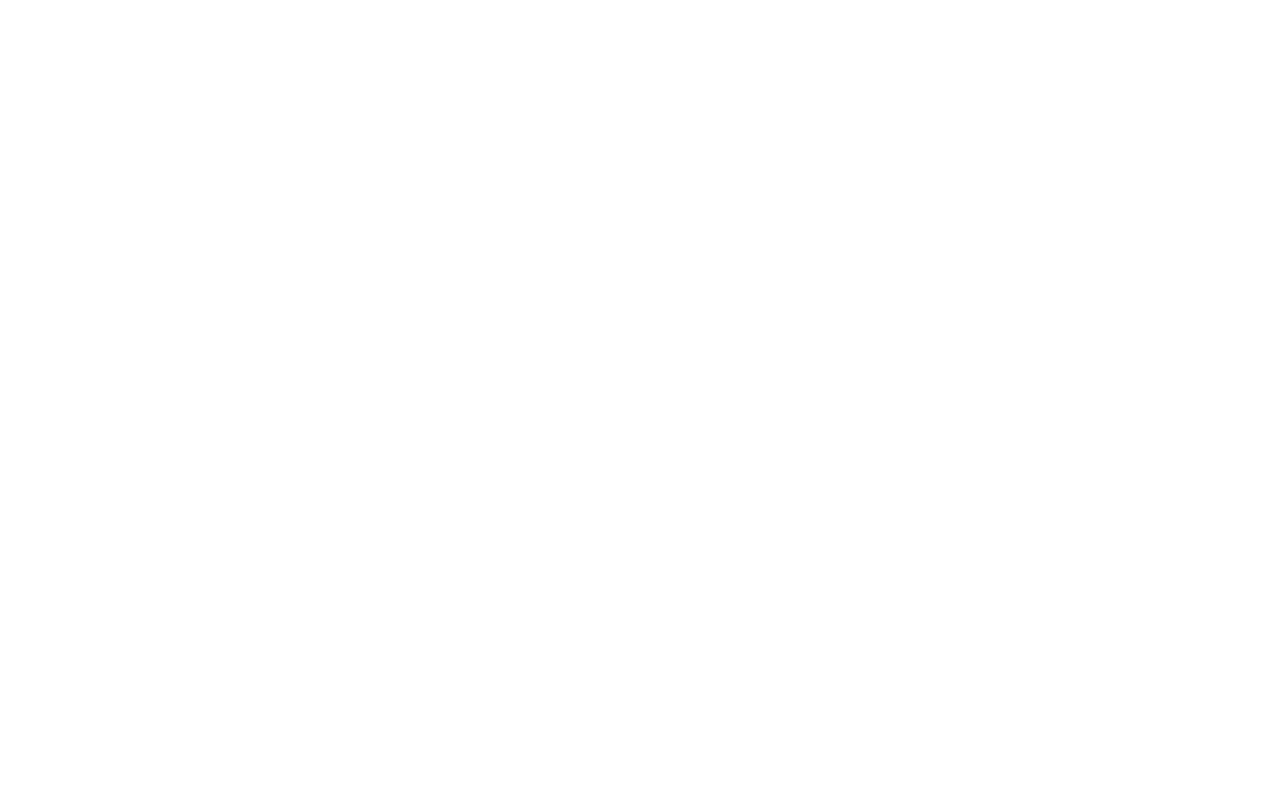
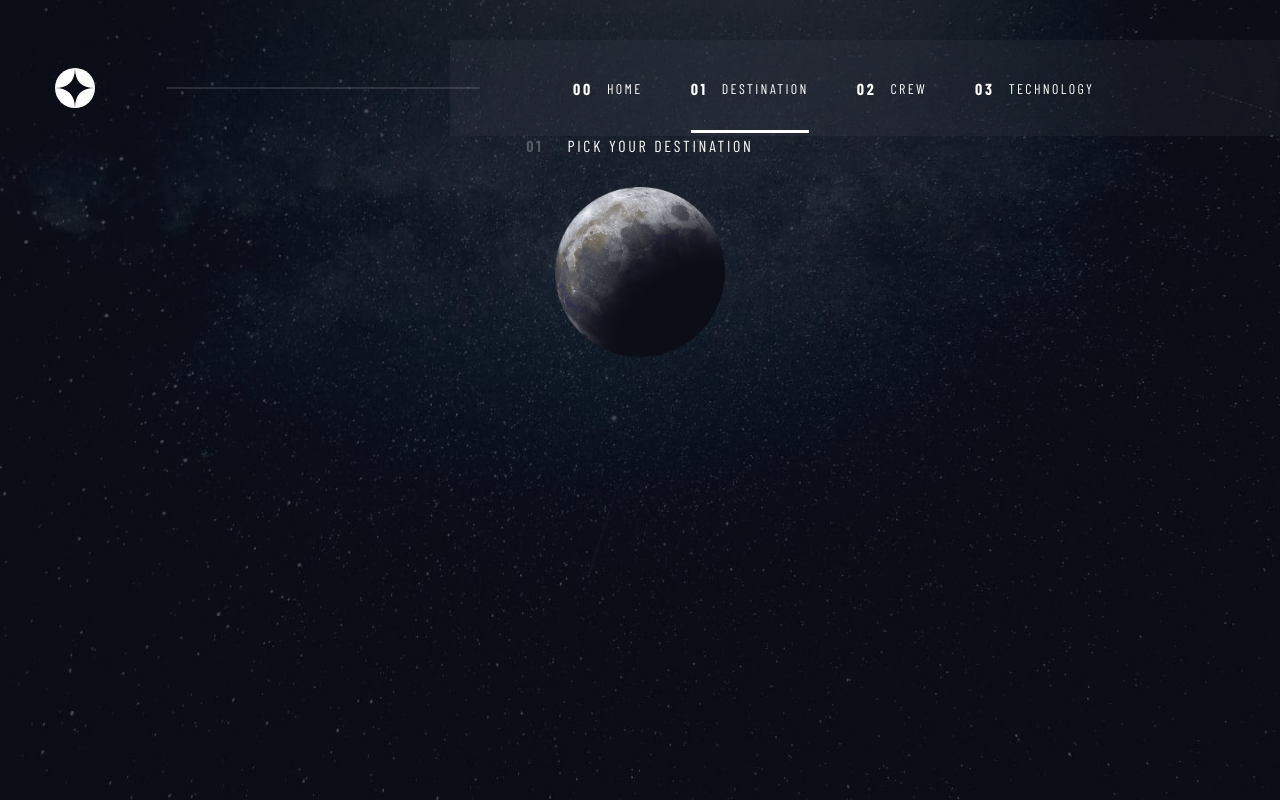
Before and after one commit to Inithar/Space-Tourism, a React (Create React App) app: page /destination/moon in a window 1280 px wide. Before the commit this address had no page. Built offline with nearby package versions, Linux system fonts and the light colour scheme; a web font is replaced by a local one.

Commit message:
added useCurrentLocation hook and logic to destination page

```diff
--- a/src/App.tsx
+++ b/src/App.tsx
@@ -17,7 +17,7 @@
       <Routes>
         <Route element={<MainLayout />}>
           <Route index element={<Home />} />
-          <Route path="destination" element={<Destination />} />
+          <Route path="destination/:place" element={<Destination />} />
           <Route path="crew" element={<Crew />} />
           <Route path="technology" element={<Technology />} />
         </Route>
--- /dev/null
+++ b/src/components/header/Header.styles.tsx
@@ -0,0 +1,19 @@
+import styled from 'styled-components';
+
+export const Text = styled.h1`
+  margin: 0;
+  text-align: center;
+  font-family: 'Barlow Condensed';
+  font-size: 16px;
+  line-height: 19px;
+  letter-spacing: 2.7px;
+  text-transform: uppercase;
+  font-weight: 400;
+  color: ${({ theme }) => theme.pureWhiteColor};
+`;
+
+export const Number = styled.span`
+  margin-right: 18px;
+  font-weight: 700;
+  opacity: 0.25;
+`;
--- /dev/null
+++ b/src/components/header/Header.tsx
@@ -0,0 +1,14 @@
+import { Number, Text } from './Header.styles';
+
+interface HeaderProps {
+  text: string;
+  number: string;
+}
+
+export const Header = ({ text, number }: HeaderProps) => {
+  return (
+    <Text>
+      <Number>{number}</Number> {text}
+    </Text>
+  );
+};
--- a/src/components/navigation/Navigation.tsx
+++ b/src/components/navigation/Navigation.tsx
@@ -33,7 +33,7 @@
         ) : (
           <LinksContainer>
             <Link to={'/'}>{isDesktop && <Number>00</Number>} Home</Link>
-            <Link to={'/destination'}>{isDesktop && <Number>01</Number>} Destination</Link>
+            <Link to={'/destination/moon'}>{isDesktop && <Number>01</Number>} Destination</Link>
             <Link to={'/crew'}>{isDesktop && <Number>02</Number>} Crew</Link>
             <Link to={'/technology'}>{isDesktop && <Number>03</Number>} Technology</Link>
           </LinksContainer>
@@ -47,7 +47,7 @@
           <MobileLink to={'/'} onClick={toggleMobileNavigation}>
             <Number>00</Number> Home
           </MobileLink>
-          <MobileLink to={'/destination'} onClick={toggleMobileNavigation}>
+          <MobileLink to={'/destination/moon'} onClick={toggleMobileNavigation}>
             <Number>01</Number> Destination
           </MobileLink>
           <MobileLink to={'/crew'} onClick={toggleMobileNavigation}>
--- /dev/null
+++ b/src/data/data.json
@@ -0,0 +1,108 @@
+{
+  "destinations": [
+    {
+      "name": "Moon",
+      "images": {
+        "png": "../images/destination/image-moon.png",
+        "webp": "../images/destination/image-moon.webp"
+      },
+      "description": "See our planet as you’ve never seen it before. A perfect relaxing trip away to help regain perspective and come back refreshed. While you’re there, take in some history by visiting the Luna 2 and Apollo 11 landing sites.",
+      "distance": "384,400 km",
+      "travel": "3 days"
+    },
+    {
+      "name": "Mars",
+      "images": {
+        "png": "../images/destination/image-mars.png",
+        "webp": "../images/destination/image-mars.webp"
+      },
+      "description": "Don’t forget to pack your hiking boots. You’ll need them to tackle Olympus Mons, the tallest planetary mountain in our solar system. It’s two and a half times the size of Everest!",
+      "distance": "225 mil. km",
+      "travel": "9 months"
+    },
+    {
+      "name": "Europa",
+      "images": {
+        "png": "../images/destination/image-europa.png",
+        "webp": "../images/destination/image-europa.webp"
+      },
+      "description": "The smallest of the four Galilean moons orbiting Jupiter, Europa is a winter lover’s dream. With an icy surface, it’s perfect for a bit of ice skating, curling, hockey, or simple relaxation in your snug wintery cabin.",
+      "distance": "628 mil. km",
+      "travel": "3 years"
+    },
+    {
+      "name": "Titan",
+      "images": {
+        "png": "../images/destination/image-titan.png",
+        "webp": "../images/destination/image-titan.webp"
+      },
+      "description": "The only moon known to have a dense atmosphere other than Earth, Titan is a home away from home (just a few hundred degrees colder!). As a bonus, you get striking views of the Rings of Saturn.",
+      "distance": "1.6 bil. km",
+      "travel": "7 years"
+    }
+  ],
+  "crew": [
+    {
+      "name": "Douglas Hurley",
+      "images": {
+        "png": "../images/crew/image-douglas-hurley.png",
+        "webp": "../images/crew/image-douglas-hurley.webp"
+      },
+      "role": "Commander",
+      "bio": "Douglas Gerald Hurley is an American engineer, former Marine Corps pilot and former NASA astronaut. He launched into space for the third time as commander of Crew Dragon Demo-2."
+    },
+    {
+      "name": "Mark Shuttleworth",
+      "images": {
+        "png": "../images/crew/image-mark-shuttleworth.png",
+        "webp": "../images/crew/image-mark-shuttleworth.webp"
+      },
+      "role": "Mission Specialist",
+      "bio": "Mark Richard Shuttleworth is the founder and CEO of Canonical, the company behind the Linux-based Ubuntu operating system. Shuttleworth became the first South African to travel to space as a space tourist."
+    },
+    {
+      "name": "Victor Glover",
+      "images": {
+        "png": "../images/crew/image-victor-glover.png",
+        "webp": "../images/crew/image-victor-glover.webp"
+      },
+      "role": "Pilot",
+      "bio": "Pilot on the first operational flight of the SpaceX Crew Dragon to the International Space Station. Glover is a commander in the U.S. Navy where he pilots an F/A-18.He was a crew member of Expedition 64, and served as a station systems flight engineer."
+    },
+    {
+      "name": "Anousheh Ansari",
+      "images": {
+        "png": "../images/crew/image-anousheh-ansari.png",
+        "webp": "../images/crew/image-anousheh-ansari.webp"
+      },
+      "role": "Flight Engineer",
+      "bio": "Anousheh Ansari is an Iranian American engineer and co-founder of Prodea Systems. Ansari was the fourth self-funded space tourist, the first self-funded woman to fly to the ISS, and the first Iranian in space."
+    }
+  ],
+  "technology": [
+    {
+      "name": "Launch vehicle",
+      "images": {
+        "portrait": "../images/technology/image-launch-vehicle-portrait.jpg",
+        "landscape": "../images/technology/image-launch-vehicle-landscape.jpg"
+      },
+      "description": "A launch vehicle or carrier rocket is a rocket-propelled vehicle used to carry a payload from Earth's surface to space, usually to Earth orbit or beyond. Our WEB-X carrier rocket is the most powerful in operation. Standing 150 metres tall, it's quite an awe-inspiring sight on the launch pad!"
+    },
+    {
+      "name": "Spaceport",
+      "images": {
+        "portrait": "../images/technology/image-spaceport-portrait.jpg",
+        "landscape": "../images/technology/image-spaceport-landscape.jpg"
+      },
+      "description": "A spaceport or cosmodrome is a site for launching (or receiving) spacecraft, by analogy to the seaport for ships or airport for aircraft. Based in the famous Cape Canaveral, our spaceport is ideally situated to take advantage of the Earth’s rotation for launch."
+    },
+    {
+      "name": "Space capsule",
+      "images": {
+        "portrait": "../images/technology/image-space-capsule-portrait.jpg",
+        "landscape": "../images/technology/image-space-capsule-landscape.jpg"
+      },
+      "description": "A space capsule is an often-crewed spacecraft that uses a blunt-body reentry capsule to reenter the Earth's atmosphere without wings. Our capsule is where you'll spend your time during the flight. It includes a space gym, cinema, and plenty of other activities to keep you entertained."
+    }
+  ]
+}
--- a/src/data/images.ts
+++ b/src/data/images.ts
@@ -14,16 +14,16 @@
 
 export const homeImages: HomeImages = {
   background: {
-    mobile: './images/home/background-home-mobile.jpg',
-    tablet: './images/home/background-home-tablet.jpg',
-    desktop: './images/home/background-home-desktop.jpg',
+    mobile: '../images/home/background-home-mobile.jpg',
+    tablet: '../images/home/background-home-tablet.jpg',
+    desktop: '../images/home/background-home-desktop.jpg',
   },
 };
 
 export const destinationImages: DestinationImages = {
   background: {
-    mobile: './images/destination/background-destination-mobile.jpg',
-    tablet: './images/destination/background-destination-tablet.jpg',
-    desktop: './images/destination/background-destination-desktop.jpg',
+    mobile: '../images/destination/background-destination-mobile.jpg',
+    tablet: '../images/destination/background-destination-tablet.jpg',
+    desktop: '../images/destination/background-destination-desktop.jpg',
   },
 };
--- /dev/null
+++ b/src/hooks/useCurrentLocation.ts
@@ -0,0 +1,7 @@
+import { useLocation } from 'react-router-dom';
+
+export const useCurrentLocation = (nestingLevel: number) => {
+  const { pathname } = useLocation();
+
+  return pathname.split('/')[nestingLevel];
+};
--- a/src/layouts/main/MainLayout.tsx
+++ b/src/layouts/main/MainLayout.tsx
@@ -1,6 +1,8 @@
 import { useEffect, useState } from 'react';
-import { Outlet, useLocation } from 'react-router-dom';
 import { useImage } from '../../hooks/useImage';
+import { useCurrentLocation } from '../../hooks/useCurrentLocation';
+
+import { Outlet } from 'react-router-dom';
 
 import { homeImages, destinationImages } from '../../data/images';
 
@@ -8,15 +10,18 @@
 import { PageContainer, Wrapper } from './MainLayout.styles';
 
 export const MainLayout = () => {
-  const { pathname } = useLocation();
+  const pathname = useCurrentLocation(1);
   const [backgroundImage, setBackgroundImage] = useState(homeImages.background);
 
   useEffect(() => {
-    switch (pathname) {
+    switch (`/${pathname}`) {
       case '/':
         setBackgroundImage(homeImages.background);
         break;
       case '/destination':
+        setBackgroundImage(destinationImages.background);
+        break;
+      case '/crew':
         setBackgroundImage(destinationImages.background);
         break;
     }
--- /dev/null
+++ b/src/pages/destination/Destination.styles.tsx
@@ -0,0 +1,14 @@
+import styled from 'styled-components';
+
+export const Wrapper = styled.div``;
+
+export const Image = styled.img.attrs(({ src }) => {
+  return {
+    src,
+  };
+})`
+  display: block;
+  margin: 32px auto 0;
+  width: 170px;
+  height: 170px;
+`;
--- a/src/pages/destination/Destination.tsx
+++ b/src/pages/destination/Destination.tsx
@@ -1,5 +1,32 @@
-import React from 'react';
+import data from '../../data/data.json';
+
+import { Header } from '../../components/header/Header';
+import { Image, Wrapper } from './Destination.styles';
+import { useCurrentLocation } from '../../hooks/useCurrentLocation';
+import { useMemo } from 'react';
 
 export const Destination = () => {
-  return <div>Destination</div>;
+  const destinationName = useCurrentLocation(2);
+
+  const destinationIndex = useMemo(() => {
+    switch (destinationName) {
+      case 'moon':
+        return 0;
+      case 'mars':
+        return 1;
+      case 'europa':
+        return 2;
+      case 'titan':
+        return 3;
+      default:
+        return 0;
+    }
+  }, [destinationName]);
+
+  return (
+    <Wrapper>
+      <Header text="Pick your destination" number="01" />
+      <Image src={data.destinations[destinationIndex].images.png} />
+    </Wrapper>
+  );
 };
```
